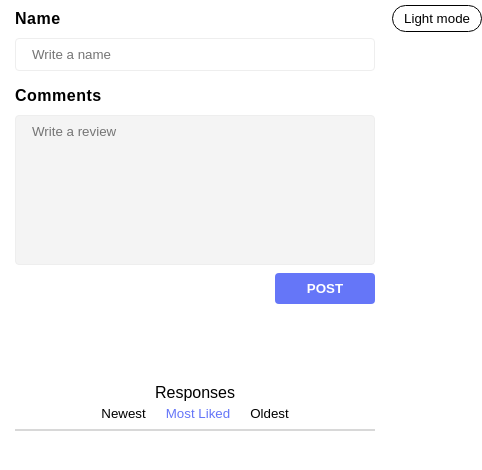
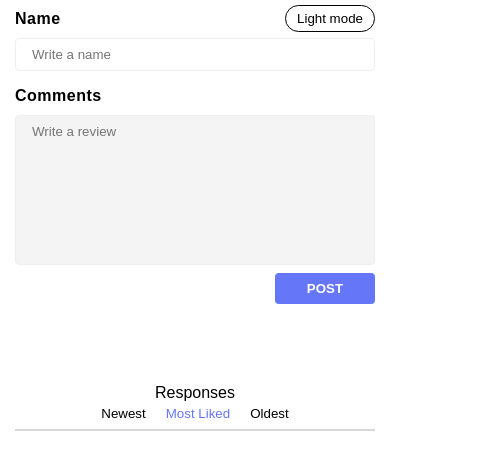
Before and after one commit to podlesnyi-pavel/webhome, a React (Create React App) app: page / in a window 390 px wide. Shown: the top 470 px of the page, 482 px wide, since content can reach past the window. Built offline with nearby package versions, Linux system fonts and the light colour scheme; no server answers; the HTML template or start-up script is replaced by a standard one.

Commit message:
style tooglerTheme for mobile

```diff
--- a/src/components/CMTooglerTheme/CMTooglerTheme.scss
+++ b/src/components/CMTooglerTheme/CMTooglerTheme.scss
@@ -3,11 +3,16 @@
 .toogler-theme {
   position: absolute;
   top: 5px;
-  right: -92px;
+  right: 15px;
   width: 90px;
   padding: 5px 10px;
   border: 1px solid;
   border-radius: 20px;
   background-color: transparent;
   color: inherit;
+
+  @media (min-width: 800px) {
+    top: 5px;
+    right: -92px;
+  }
 }
```
